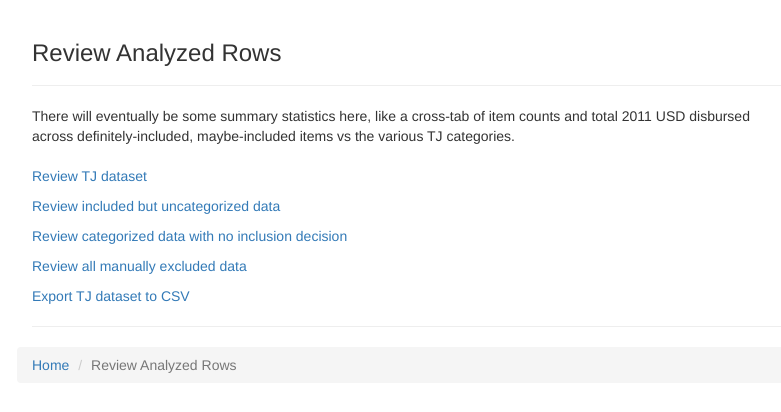
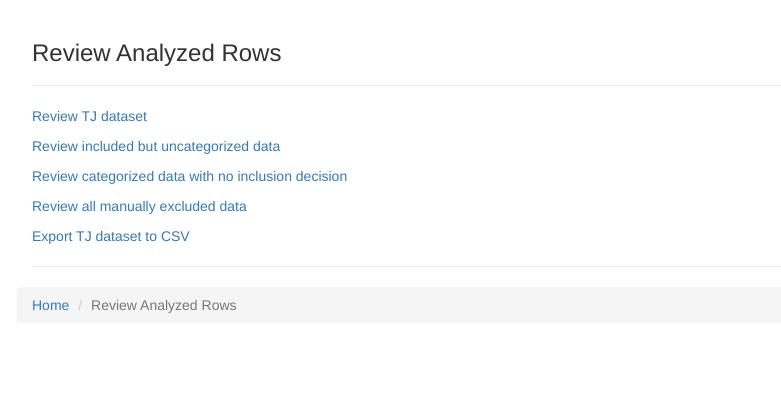
Before and after one commit to rosnfeld/crs_tj, a Django app: page /tj/review_analysis in a window 1280 px wide. Shown: the top 412 px of the page, without its empty margins (38-819 px from the left). Run offline with Django 3.2, Linux system fonts and the light colour scheme; some libraries are stand-ins or nearby versions.

Commit message:
Removing "TODO" text for now

```diff
--- a/tj/templates/tj/review_analysis.html
+++ b/tj/templates/tj/review_analysis.html
@@ -4,14 +4,6 @@
 <div class="container">
     <div class="page-header">
         <h3>Review Analyzed Rows</h3>
-    </div>
-    <div class="row">
-        <div class="col-md-8">
-            <p>
-                There will eventually be some summary statistics here, like a cross-tab of item counts and total 2011 USD disbursed
-                across definitely-included, maybe-included items vs the various TJ categories.
-            </p>
-        </div>
     </div>
     <div class="row top-buffer">
         <div class="col-md-4">
```
